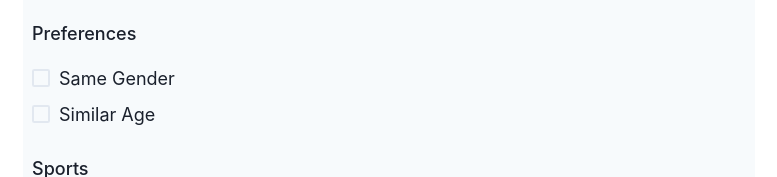
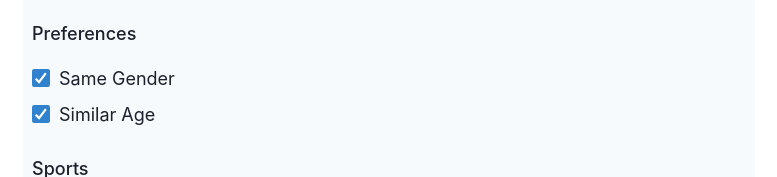
Before and after one commit to christopherdegroot/Sportr, a Next.js app: page /profile/update in a window 1280 px wide. Shown: the part 597-774 px from the top of the page, without its empty margins (251-1028 px from the left). Built offline with nearby package versions, Linux system fonts and the light colour scheme.

Commit message:
add stateful checkboxes for matching prefrences for update profile page

```diff
--- a/components/UpdateProfile.js
+++ b/components/UpdateProfile.js
@@ -69,7 +69,7 @@ const Details = (props) => {
           <GridItem>
             <VStack alignItems="flex-start">
             <FormLabel>Preferences</FormLabel>
-              <CheckboxGroup colSpan={2}>
+              <CheckboxGroup colSpan={2} defaultValue={['gender','similar_age']}> {/* Once matching prefrences are added to the ERD update this line to use the userObject */}
               <SimpleGrid columns={1} rowGap={2} w='full'>
                 <Checkbox value="gender" >Same Gender</Checkbox>
                 <Checkbox value="similar_age" >Similar Age</Checkbox>
```
